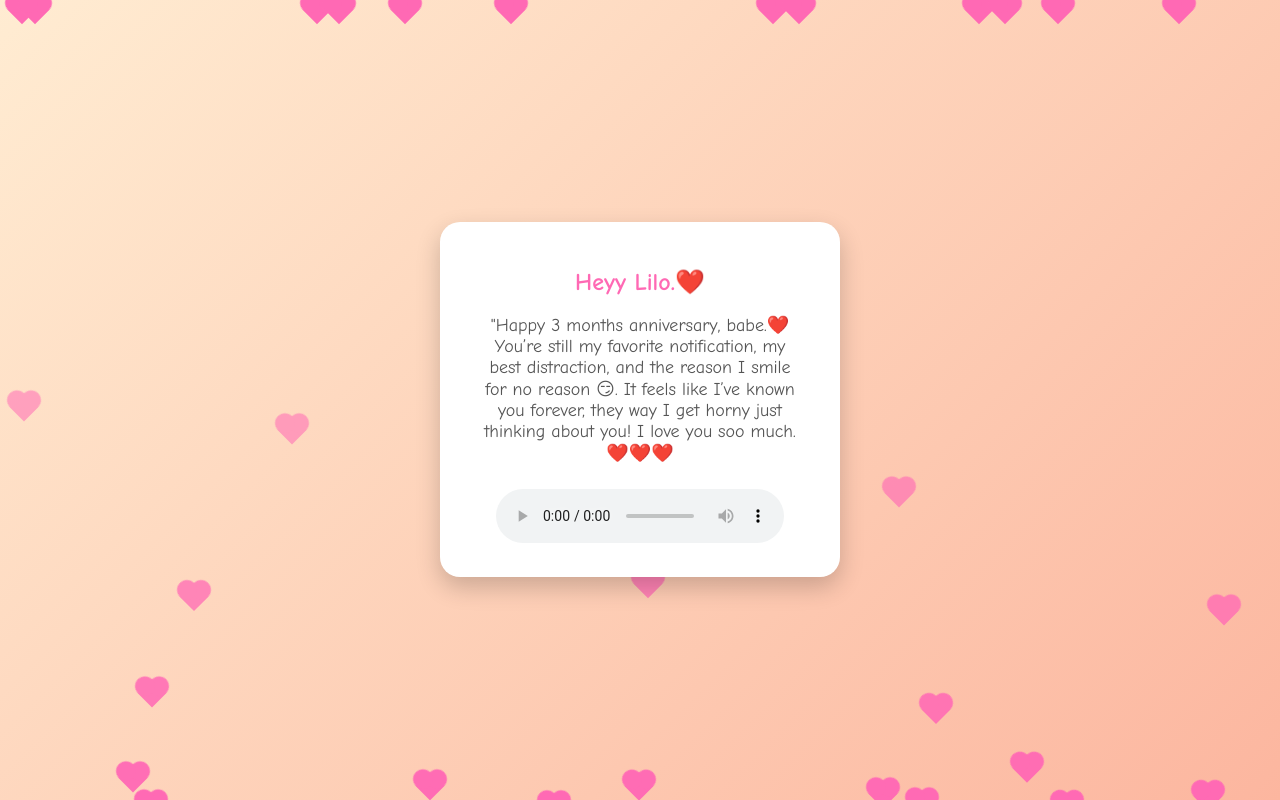
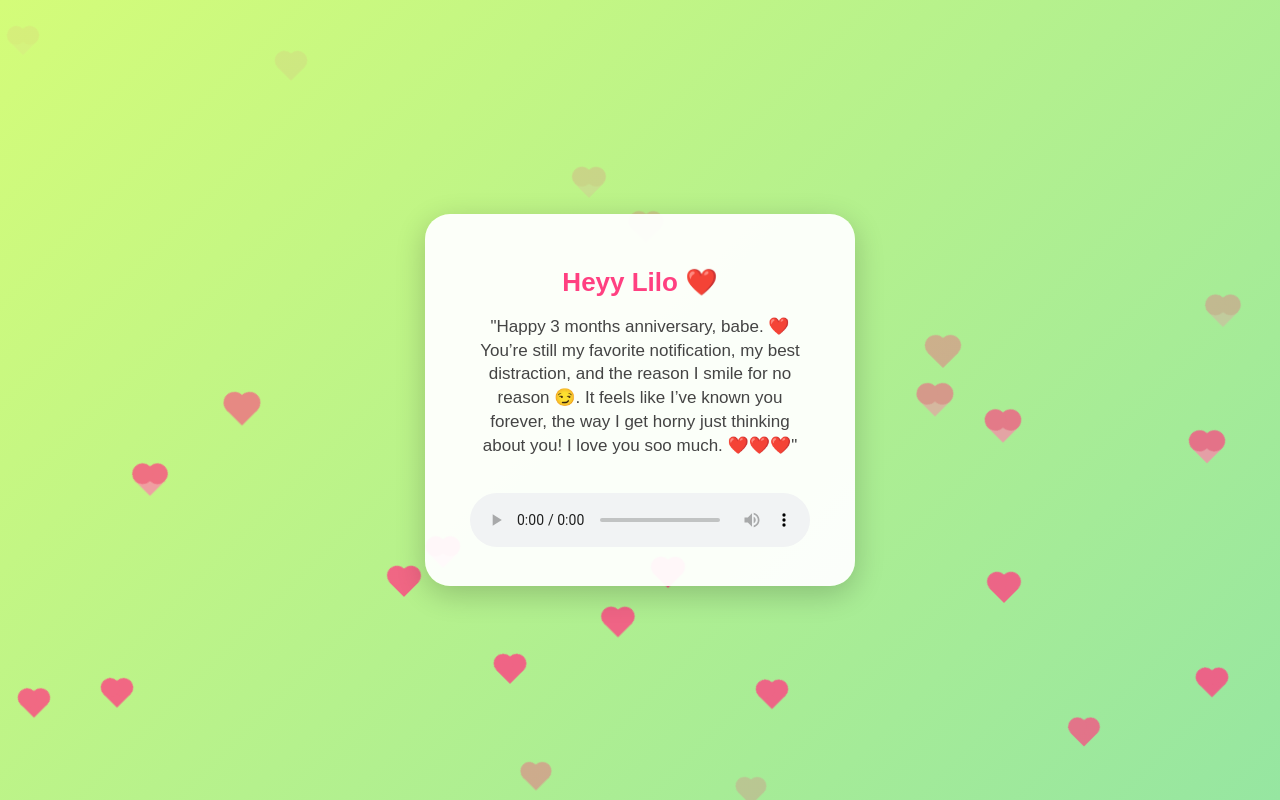
Before and after one commit to alfredtito/cute-message, a plain HTML site: page index.html in a window 1280 px wide. Drawn offline with Linux system fonts and the light colour scheme.

Commit message:
Update index.html

```diff
--- a/index.html
+++ b/index.html
@@ -3,62 +3,62 @@
 <head>
   <meta charset="UTF-8" />
   <meta name="viewport" content="width=device-width, initial-scale=1.0"/>
-  <title>Happy 3 Months Anniversary!😊</title>
+  <title>Happy 3 Months Anniversary! 💖</title>
   <style>
     body {
       margin: 0;
       padding: 0;
-      background: linear-gradient(135deg, #ffecd2 0%, #fcb69f 100%);
+      background: linear-gradient(135deg, #d4fc79 0%, #96e6a1 100%);
       display: flex;
       justify-content: center;
       align-items: center;
       height: 100vh;
-      font-family: 'Comic Sans MS', cursive, sans-serif;
+      font-family: 'Poppins', sans-serif;
       overflow: hidden;
     }
 
     .message-box {
-      background: white;
-      padding: 30px 40px;
-      border-radius: 20px;
-      box-shadow: 0 10px 25px rgba(0, 0, 0, 0.2);
+      background: rgba(255, 255, 255, 0.95);
+      padding: 35px 45px;
+      border-radius: 25px;
+      box-shadow: 0 8px 30px rgba(0, 0, 0, 0.2);
       text-align: center;
-      max-width: 320px;
-      animation: popin 0.8s ease-out forwards;
+      max-width: 340px;
+      animation: fadeSlideIn 1s ease-out forwards;
     }
 
     h1 {
-      font-size: 24px;
-      margin-bottom: 10px;
-      color: #ff69b4;
+      font-size: 26px;
+      margin-bottom: 12px;
+      color: #ff4081;
     }
 
     p {
-      font-size: 18px;
-      color: #555;
-      margin-bottom: 15px;
+      font-size: 17px;
+      color: #444;
+      margin-bottom: 20px;
+      line-height: 1.4;
     }
 
-.card {
-  max-width: 90%;
-  margin: auto;
-  padding: 20px;
-  box-shadow: 0 4px 10px rgba(0,0,0,0.1);
-  background: #fff;
-  border-radius: 12px;
-  text-align: center;
-}
-    @keyframes popin {
+    audio {
+      margin-top: 15px;
+      width: 100%;
+      border-radius: 12px;
+    }
+
+    /* Animation for box entrance */
+    @keyframes fadeSlideIn {
       from {
-        transform: scale(0);
         opacity: 0;
+        transform: translateY(30px);
       }
       to {
-        transform: scale(1);
         opacity: 1;
+        transform: translateY(0);
       }
     }
 
+    /* Hearts background */
     .hearts {
       position: absolute;
       width: 100%;
@@ -69,57 +69,61 @@
 
     .heart {
       position: absolute;
-      width: 20px;
-      height: 20px;
-      background-color: #ff69b4;
+      width: 18px;
+      height: 18px;
+      background-color: #ff4081;
       transform: rotate(45deg);
-      animation: float 8s infinite ease-in;
+      animation: floatUp 6s infinite ease-in-out;
+      opacity: 0.8;
     }
 
     .heart::before,
     .heart::after {
       content: '';
       position: absolute;
-      width: 20px;
-      height: 20px;
-      background-color: #ff69b4;
+      width: 18px;
+      height: 18px;
+      background-color: #ff4081;
       border-radius: 50%;
     }
 
     .heart::before {
-      top: -10px;
+      top: -9px;
       left: 0;
     }
 
     .heart::after {
-      left: -10px;
+      left: -9px;
       top: 0;
     }
 
-    @keyframes float {
+    @keyframes floatUp {
       0% {
-        transform: translateY(100vh) rotate(45deg);
-        opacity: 1;
+        transform: translateY(100vh) rotate(45deg) scale(1);
+        opacity: 0;
+      }
+      20% {
+        opacity: 0.8;
+      }
+      50% {
+        transform: translateY(50vh) rotate(45deg) scale(1.2);
       }
       100% {
-        transform: translateY(-10vh) rotate(45deg);
+        transform: translateY(-10vh) rotate(45deg) scale(1);
         opacity: 0;
       }
-    }
-
-    audio {
-      margin-top: 10px;
-      width: 90%;
     }
   </style>
 </head>
 <body>
   <div class="message-box">
-    <h1>Heyy Lilo.❤️</h1>
-    <p>"Happy 3 months anniversary, babe.❤️
-You’re still my favorite notification, my best distraction, and the reason I smile for no reason 😏. It feels like I’ve known you forever, they way I get horny just thinking about you!
-    I love you soo much.❤️❤️❤️</p>
-    <!-- 🎵 Audio Player (User can click play) -->
+    <h1>Heyy Lilo ❤️</h1>
+    <p>
+      "Happy 3 months anniversary, babe. ❤️
+      You’re still my favorite notification, my best distraction, and the reason I smile for no reason 😏.
+      It feels like I’ve known you forever, the way I get horny just thinking about you!
+      I love you soo much. ❤️❤️❤️"
+    </p>
     <audio controls>
       <source src="Alex Warren-Ordinary.mp3" type="audio/mpeg">
       Your browser does not support the audio tag.
@@ -130,11 +134,12 @@ You’re still my favorite notification, my best distraction, and the reason I s
 
   <script>
     const heartsContainer = document.querySelector('.hearts');
-    for (let i = 0; i < 30; i++) {
+    for (let i = 0; i < 25; i++) {
       const heart = document.createElement('div');
       heart.classList.add('heart');
       heart.style.left = `${Math.random() * 100}%`;
-      heart.style.animationDelay = `${Math.random() * 8}s`;
+      heart.style.animationDelay = `${Math.random() * 5}s`;
+      heart.style.backgroundColor = Math.random() > 0.5 ? '#ff4081' : '#ff80ab';
       heartsContainer.appendChild(heart);
     }
   </script>
```
